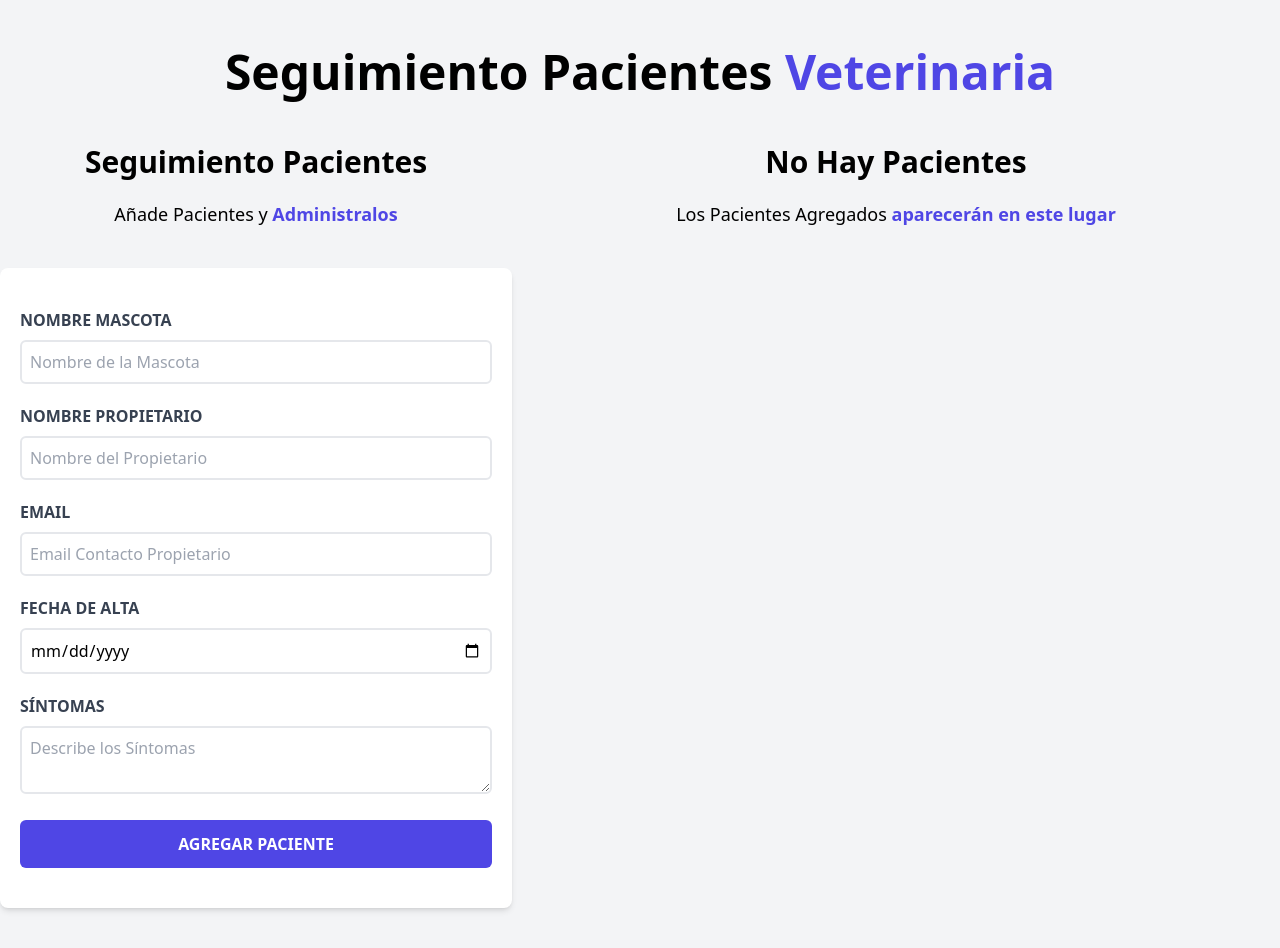
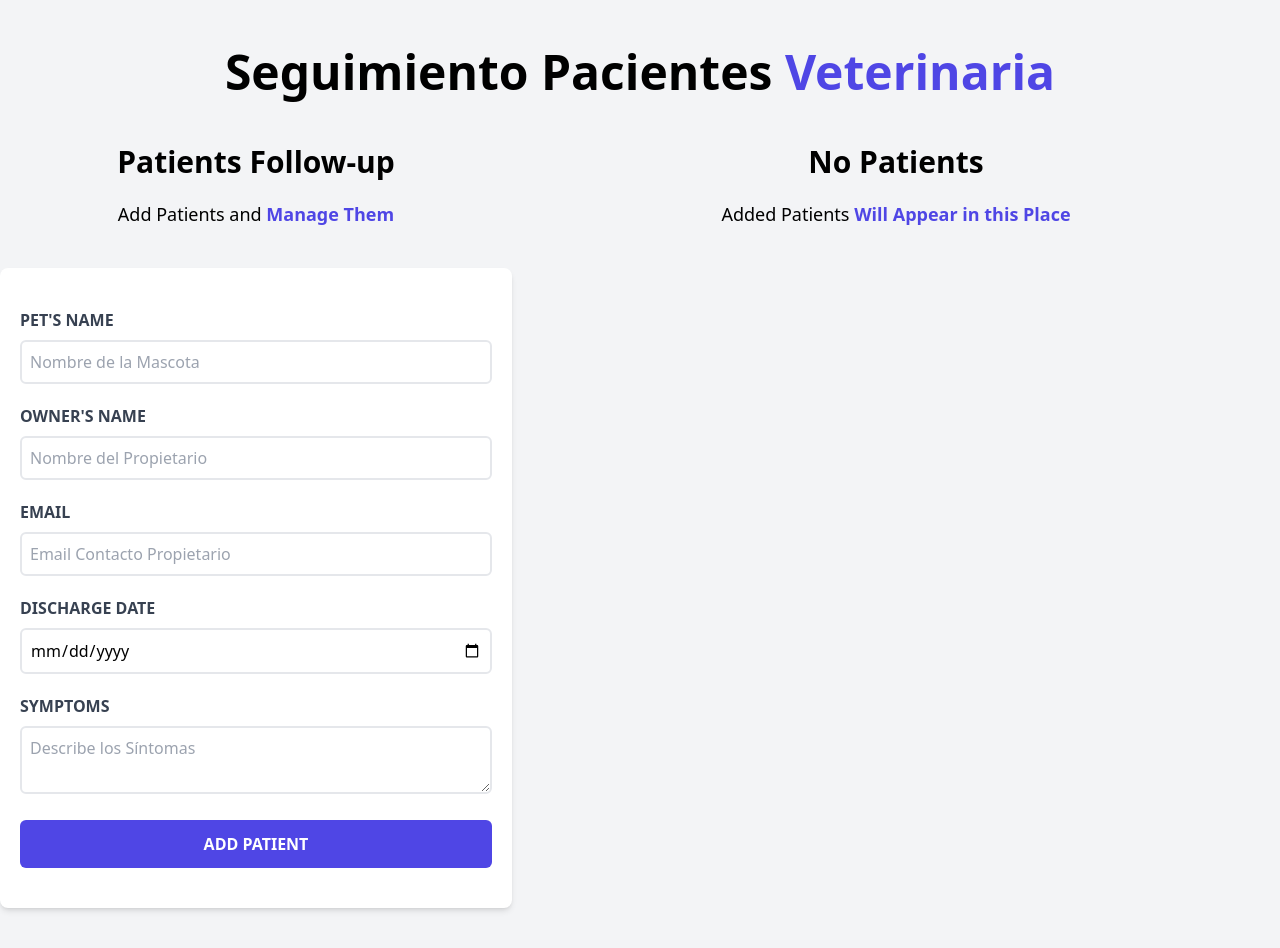
Before and after one commit to yesidrs/medical-appointments, a React (Vite) app: page / in a window 1280 px wide. Built offline with nearby package versions, Linux system fonts and the light colour scheme.

Commit message:
change texts content to english language

```diff
--- a/src/components/Form.tsx
+++ b/src/components/Form.tsx
@@ -70,16 +70,16 @@ const Form = ({
 
   return (
     <div className="w-11/12 md:w-1/2 lg:w-2/5 mb-10">
-      <h2 className="font-black text-3xl text-center">Seguimiento Pacientes</h2>
+      <h2 className="font-black text-3xl text-center">Patients Follow-up</h2>
       <p className="text-lg mt-5 mb-10 text-center">
-        Añade Pacientes y <span className="text-indigo-600 font-bold">Administralos</span>
+        Add Patients and <span className="text-indigo-600 font-bold">Manage Them</span>
       </p>
       <form onSubmit={handleSubmit} className="bg-white shadow-md rounded-lg py-10 px-5">
-        {error && <Error msg="Todos los campos son obligatorios" />}
-        {success && <Success msg="Paciente añadido correctamente" />}
+        {error && <Error msg="All fields are required" />}
+        {success && <Success msg="Patient added successfully" />}
         <div className="mb-5">
           <label htmlFor="pet" className="block text-gray-700 uppercase font-bold">
-            nombre mascota
+            Pet's Name
           </label>
           <input
             className="border-2 w-full p-2 mt-2 placeholder-gray-400 rounded-md"
@@ -93,7 +93,7 @@ const Form = ({
         </div>
         <div className="mb-5">
           <label htmlFor="owner" className="block text-gray-700 uppercase font-bold">
-            nombre propietario
+            Owner's Name
           </label>
           <input
             className="border-2 w-full p-2 mt-2 placeholder-gray-400 rounded-md"
@@ -121,7 +121,7 @@ const Form = ({
         </div>
         <div className="mb-5">
           <label htmlFor="discharge" className="block text-gray-700 uppercase font-bold">
-            Fecha de Alta
+            Discharge Date
           </label>
           <input
             className="border-2 w-full p-2 mt-2 placeholder-gray-400 rounded-md"
@@ -134,7 +134,7 @@ const Form = ({
         </div>
         <div className="mb-5">
           <label htmlFor="symptoms" className="block text-gray-700 uppercase font-bold">
-            Síntomas
+            Symptoms
           </label>
           <textarea
             id="symptoms"
@@ -150,7 +150,7 @@ const Form = ({
           className="bg-indigo-600 w-full p-3 text-white uppercase font-bold rounded-md
           hover:bg-indigo-700 cursor-pointer transition-colors"
         >
-          {isEditing ? 'Editar Paciente' : 'Agregar Paciente'}
+          {isEditing ? 'Edit Patient' : 'Add Patient'}
         </button>
       </form>
     </div>
--- a/src/components/Patient.tsx
+++ b/src/components/Patient.tsx
@@ -1,12 +1,27 @@
 import { IPet } from '../types/pet'
 
-const Patient = ({ pet, setPets }: { pet: IPet; setPets: Function }) => {
+const Patient = ({
+  pet,
+  pets,
+  setPet,
+  setPets,
+  setIsEditing
+}: {
+  pet: IPet
+  pets: IPet[]
+  setPet: Function
+  setPets: Function
+  setIsEditing: Function
+}) => {
   const { name, owner, email, discharge, symptoms, id } = pet
 
+  const handleEdit = () => {
+    setIsEditing(true)
+    setPet(pet)
+  }
+
   const handleDelete = () => {
-    if (window.confirm('Are you sure you want to delete this patient?')) {
-      setPets((pets: IPet[]) => pets.filter((pet: IPet) => pet.id === id))
-    }
+    const petToDelet = pets.map((pet) => pet.id).indexOf(id)
   }
 
   return (
@@ -26,18 +41,19 @@ const Patient = ({ pet, setPets }: { pet: IPet; setPets: Function }) => {
       <p className="font-bold mb-3 text-gray-700 uppercase">
         Síntomas: <span className="font-normal normal-case">{symptoms}</span>
       </p>
-      <div className="flex justify-between text-sm mt-5">
+      <div className="flex justify-end text-sm mt-5">
         <button
           className="uppercase bg-indigo-600 text-white font-bold py-2 px-8 rounded-md
           hover:bg-indigo-700 cursor-pointer transition-colors"
+          onClick={handleEdit}
         >
-          editar
+          edit
         </button>
         <button
-          className="uppercase bg-red-600 text-white font-bold py-2 px-5 rounded-md
+          className="uppercase bg-red-600 text-white font-bold py-2 px-5 ml-5 rounded-md
           hover:bg-red-700 cursor-pointer transition-colors"
         >
-          eliminar
+          delete
         </button>
       </div>
     </div>
--- a/src/components/Patients.tsx
+++ b/src/components/Patients.tsx
@@ -16,17 +16,17 @@ const Patients = ({
     <div className="w-11/12 md:w-1/2 lg:w-3/5 md:h-screen overflow-y-auto">
       {pets && pets.length > 0 ? (
         <>
-          <h2 className="font-black text-3xl text-center">Listado Pacientes</h2>
+          <h2 className="font-black text-3xl text-center">Patients List</h2>
           <p className="text-lg mt-5 mb-10 text-center">
-            Administra tus <span className="font-bold text-indigo-600">Pacientes y Citas</span>
+            Manage your <span className="font-bold text-indigo-600">Patients and Appointments</span>
           </p>
         </>
       ) : (
         <>
-          <h2 className="font-black text-3xl text-center">No Hay Pacientes</h2>
+          <h2 className="font-black text-3xl text-center">No Patients</h2>
           <p className="text-lg mt-5 mb-10 text-center">
-            Los Pacientes Agregados{' '}
-            <span className="font-bold text-indigo-600">aparecerán en este lugar</span>
+            Added Patients{' '}
+            <span className="font-bold text-indigo-600">Will Appear in this Place</span>
           </p>
         </>
       )}
```
